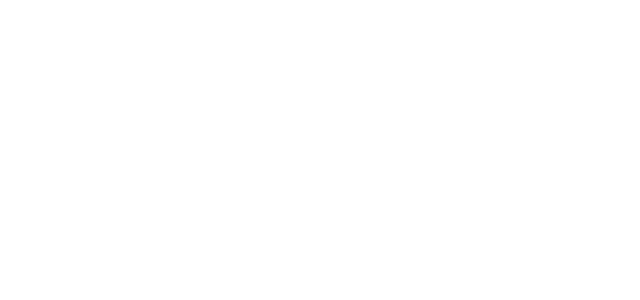
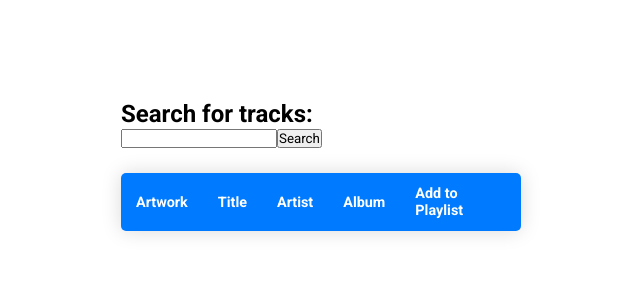
Before and after one commit to chrisratsabout/my-playlist, a React (Vite) app in the folder client/: page /search in a window 1280 px wide. Before the commit this address had no page. Shown: the top 300 px of the page, without its empty margins (319-959 px from the left). Built offline with nearby package versions, Linux system fonts and the light colour scheme.

Commit message:
add Spotify api and search page

```diff
--- a/client/src/App.jsx
+++ b/client/src/App.jsx
@@ -5,6 +5,8 @@
 import "./style.css"
 import HomeSortByArtist from "./components/HomeSortByArtist"
 import HomeSortByAlbum from "./components/HomeSortByAlbum"
+import Login from "./components/Login"
+import Search from "./components/Search"
 
 
 function App() {
@@ -15,7 +17,9 @@
       <div className="App">
         <BrowserRouter>
         <Routes>
-          <Route path="/" element={<Home/> } />
+          <Route path="/" element={<Login/> }/>
+          <Route path="/search" element={<Search/> }/>
+          <Route path="/home" element={<Home/> } />
           <Route path="/artist" element={<HomeSortByArtist/> } />
           <Route path="/album" element={<HomeSortByAlbum/> } />
           <Route path="/add" element={<Add/> } />
--- a/client/src/components/Home.jsx
+++ b/client/src/components/Home.jsx
@@ -5,7 +5,7 @@
 import HomeSortByArtist from './HomeSortByArtist'
 import { useNavigate } from 'react-router-dom'
 
-const Home = () => {
+const Home = ({ token, setToken }) => {
     const [songs, setSongs] = useState([])
 
     useEffect(() => {
@@ -39,12 +39,19 @@
             navigate(`/${e.target.value}`)
         }
     }
+
+    const logout = () => {
+        setToken("")
+        window.localStorage.removeItem("token")
+        navigate("/")
+    }
     return (
         <>
+        <button onClick={logout}>Logout</button>
             <div className="playlist-container">
                 <h1>My Playlist</h1>
                 <div className="playlist-btn-container">
-                <button className="add-btn"><Link to="/add">Add Song</Link></button>
+                <button className="add-btn"><Link to="/search">Search</Link></button>
                 <select name="sort" id="sort" onChange={handleChange}>
                 <option value="sort-by">Sort By:</option>
                     <option value="artist">Artist</option>
@@ -73,7 +80,6 @@
                                     <td>
                                         <button className="update-btn" ><Link to={`/update/${song.id}`}><i className="fa-regular fa-pen-to-square"></i></Link></button>
                                         <button className="delete-btn" onClick={()=>{handleDelete(song.id)}}><i className="fa-solid fa-trash-can"></i></button></td>
-
                                 </tr>
                             })
                         }
--- /dev/null
+++ b/client/src/components/Login.jsx
@@ -0,0 +1,45 @@
+import React from 'react'
+import {useEffect, useState} from 'react'
+import Home from './Home'
+
+const Login = () => {
+    const CLIENT_ID = "45c809389b8e49269bb512691c384305"
+    const REDIRECT_URI = "http://localhost:5173"
+    const AUTH_ENDPOINT = "https://accounts.spotify.com/authorize"
+    const RESPONSE_TYPE = "token"
+
+    const [token, setToken] = useState("")
+
+    useEffect(()=> {
+        const hash = window.location.hash
+        let token = window.localStorage.getItem("token")
+
+        if(!token && hash) {
+            token = hash.substring(1).split("&").find(elem => elem.startsWith("access_token")).split("=")[1]
+            window.location.hash = ""
+            window.localStorage.setItem("token", token)
+        }
+
+        setToken(token)
+    })
+
+  return (
+    <>
+
+{
+    !token ?
+    <div>
+    <h1>Spotify React</h1>
+    <a href={`${AUTH_ENDPOINT}?client_id=${CLIENT_ID}&redirect_uri=${REDIRECT_URI}&response_type=${RESPONSE_TYPE}`}>Login to Spotify</a>
+    </div>
+    :
+    <Home token={token} setToken={setToken}/>
+
+}
+
+    </>
+
+  )
+}
+
+export default Login
--- /dev/null
+++ b/client/src/components/Search.jsx
@@ -0,0 +1,114 @@
+import React, { useState, useEffect } from 'react'
+import axios from 'axios'
+import { useNavigate } from 'react-router-dom'
+
+const Search = () => {
+    const [token, setToken] = useState("")
+    const [tracks, setTracks] = useState([])
+    const [song, setSong] = useState({
+        cover: "",
+        title: "",
+        artist: "",
+        album: "",
+        url: ""
+    })
+
+    useEffect(() => {
+        const hash = window.location.hash
+        let token = window.localStorage.getItem("token")
+
+        if (!token && hash) {
+            token = hash.substring(1).split("&").find(elem => elem.startsWith("access_token")).split("=")[1]
+            window.location.hash = ""
+            window.localStorage.setItem("token", token)
+        }
+
+        setToken(token)
+    })
+    const [searchKey, setSearchKey] = useState("")
+
+    const searchTracks = async (e) => {
+        e.preventDefault();
+        const { data } = await axios.get("https://api.spotify.com/v1/search", {
+            headers: {
+                Authorization: `Bearer ${token}`
+            },
+            params: {
+                q: searchKey,
+                type: "track"
+            }
+        })
+        console.log(data.tracks.items);
+        setTracks(data.tracks.items);
+    }
+
+    const navigate = useNavigate();
+
+    const addSongToPlaylist = async (e) => {
+        // console.log(e.target.parentElement.parentElement.children[0].children[0].getAttribute('src'))
+        // console.log(e.target.parentElement.parentElement.children[1].children[0].innerText)
+        // console.log(e.target.parentElement.parentElement.children[1].children[0].getAttribute("href"))
+        // console.log(e.target.parentElement.parentElement.children[2].innerText)
+        // console.log(e.target.parentElement.parentElement.children[3].innerText)
+
+        song.cover = e.target.parentElement.parentElement.children[0].children[0].getAttribute('src')
+        song.title = e.target.parentElement.parentElement.children[1].children[0].innerText
+        song.artist = e.target.parentElement.parentElement.children[2].innerText
+        song.album = e.target.parentElement.parentElement.children[3].innerText
+        song.url = e.target.parentElement.parentElement.children[1].children[0].getAttribute("href")
+
+        console.log(song)
+
+        e.preventDefault();
+        try {
+          await axios.post("http://localhost:8800/songs", song)
+          navigate("/")
+        } catch (err) {
+          console.log(err)
+        }
+    }
+
+    const renderTracks = () => {
+        return tracks.map((track) => {
+            return <tr key={track.id}>
+                <td><img className="album-cover" src={track.album.images[0].url} alt={track.album.name} /></td>
+                <td><a href={!track.preview_url ? "https://www.spotify.com" : track.preview_url} target='blank'>{track.name}</a></td>
+                <td>{track.album.artists[0].name}</td>
+                <td className='album-title'>{track.album.name}</td>
+                <td><button onClick={addSongToPlaylist}>+</button></td>
+            </tr>
+        })
+    }
+
+    return (
+        <>
+            <div className="playlist-container">
+
+                <h2>Search for tracks:</h2>
+                <form onSubmit={searchTracks}>
+                    <input type="text" onChange={(e) => setSearchKey(e.target.value)} />
+                    <button type="submit">Search</button>
+                </form>
+
+                <table className='content-table'>
+                    <thead>
+                        <tr>
+                            <th>Artwork</th>
+                            <th>Title</th>
+                            <th>Artist</th>
+                            <th>Album</th>
+                            <th>Add to Playlist</th>
+                        </tr>
+                    </thead>
+                    <tbody>
+                        {
+                            renderTracks()
+                        }
+                    </tbody>
+                </table>
+            </div>
+        </>
+    )
+}
+
+export default Search
--- a/client/src/style.css
+++ b/client/src/style.css
@@ -25,9 +25,9 @@
 /**Home**/
 .playlist-container {
     position: absolute;
-    top: 50%;
+    top: 100px;
     left: 50%;
-    transform: translate(-50%, -50%);
+    transform: translateX(-50%);
 }
 
 .playlist-container h1 {
```
